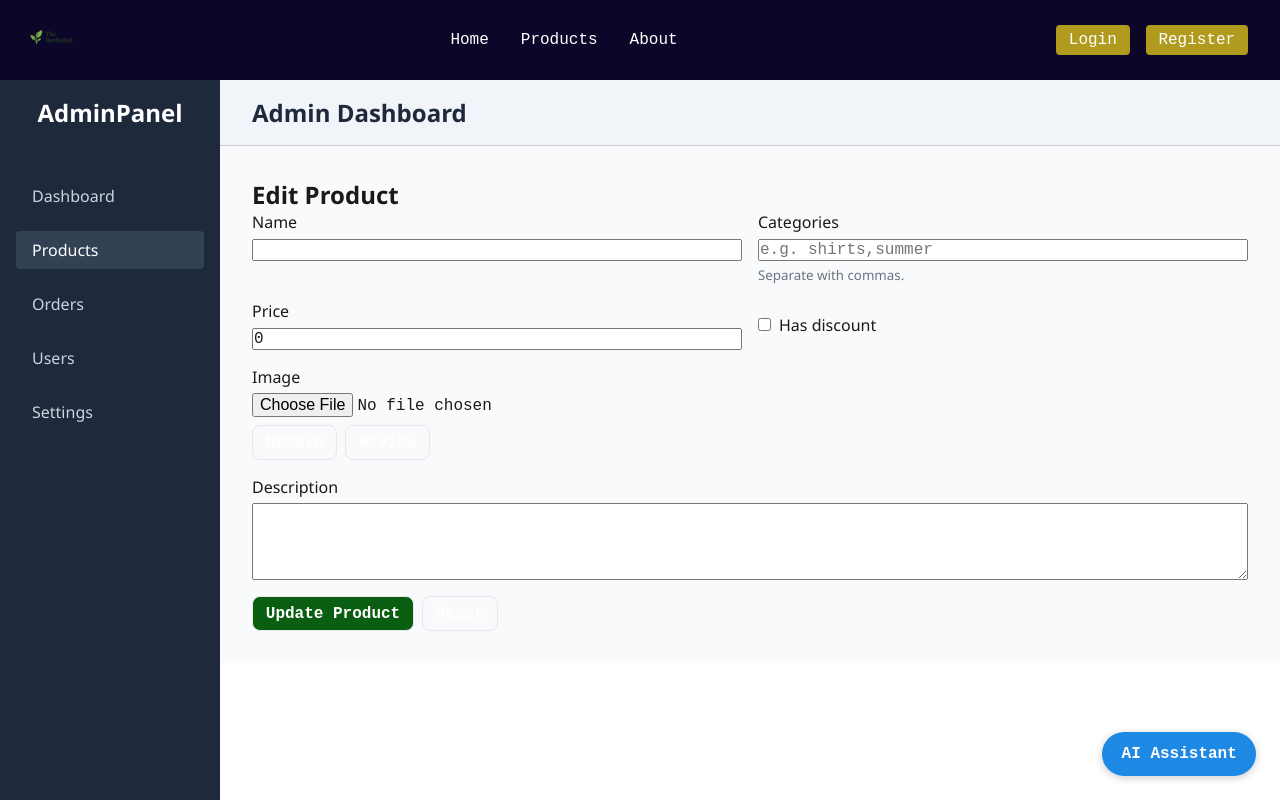
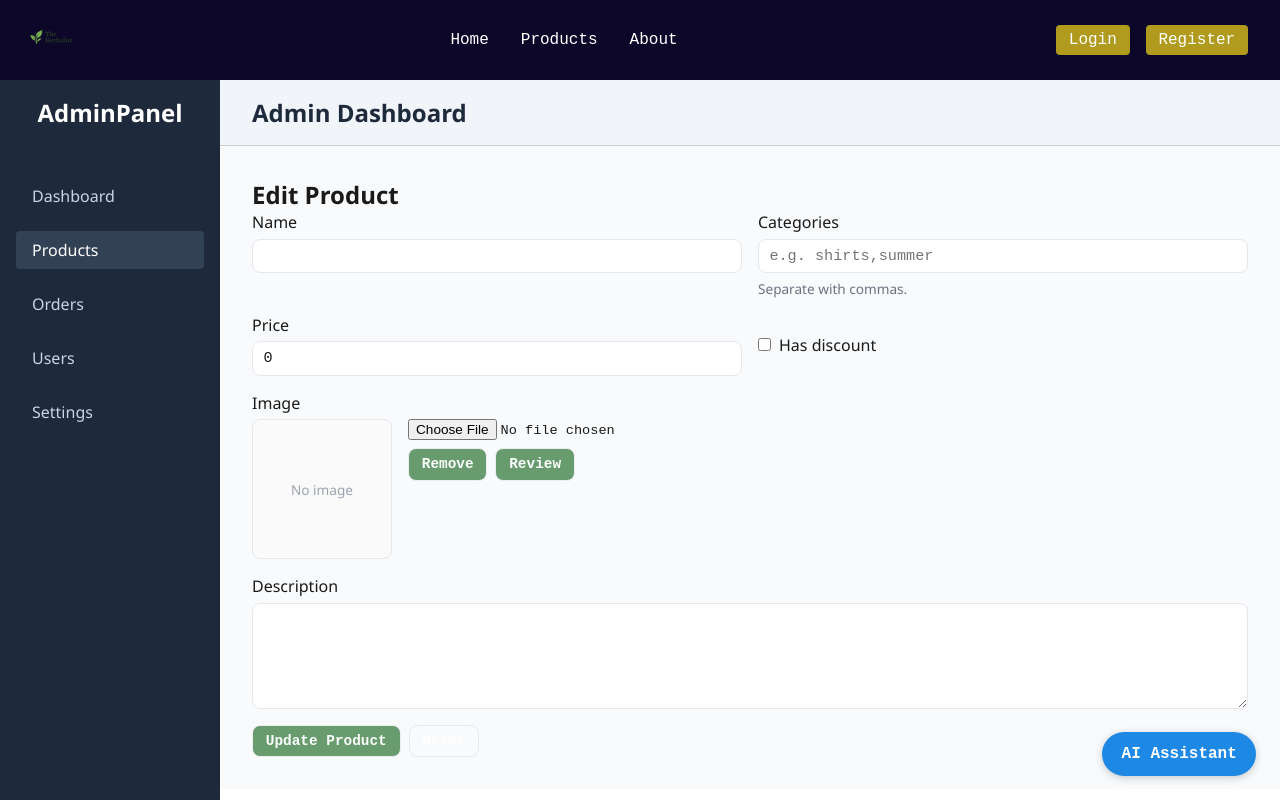
Before and after one commit to Schwartz1901/ecom-app, an Angular app: page /admin/admin-products/edit/1 in a window 1280 px wide. Shown: the top 800 px of the page. Built offline with nearby package versions, Linux system fonts and the light colour scheme; no server answers.

Commit message:
blob update

```diff
--- a/src/app/features/admin/admin-products/admin-edit-product/admin-edit-product.component.html
+++ b/src/app/features/admin/admin-products/admin-edit-product/admin-edit-product.component.html
@@ -14,7 +14,7 @@
     <!-- Categories (comma-separated) -->
     <label class="field">
       <span>Categories</span>
-      <input formControlName="catagory" type="text" placeholder="e.g. shirts,summer" />
+      <input formControlName="categories" type="text" placeholder="e.g. shirts,summer" />
       <small class="hint">Separate with commas.</small>
     </label>
 
@@ -34,12 +34,12 @@
     </label>
 
     <!-- Discount Price (only when discounted) -->
-    @if (productForm.controls.isDiscount.value) {
+    @if (fc.isDiscount.value) {
       <label class="field">
         <span>Discount Price</span>
         <input formControlName="discountPrice" type="number" inputmode="decimal" step="0.01" min="0" />
         @if (productForm.hasError('discountInvalid')) {
-          <small class="error">Discount must be > 0 and < price.</small>
+          <small class="error">Discount must be > 0 and &lt; price.</small>
         }
       </label>
     }
@@ -49,18 +49,25 @@
       <span>Image</span>
 
       <div class="image-row">
-        <img *ngIf="imageUrl()" [src]="imageUrl()!" alt="Product image" class="preview" />
+        @if (imageUrl()) {
+          <img [src]="imageUrl()!" alt="Product image" class="preview" />
+        } @else {
+          <div class="preview placeholder">No image</div>
+        }
+
         <div class="image-actions">
           <input type="file" accept="image/*" (change)="onFilePicked($event)" />
           <div class="row">
-            <button type="button" class="btn ghost" (click)="clearPickedImage()" [disabled]="!imageUrl()">Remove</button>
-            <button type="button" class="btn ghost" (click)="openViewer()" [disabled]="!imageUrl()">Review</button>
+            <button type="button" class="btn" (click)="clearPickedImage()" [disabled]="!imageUrl()">Remove</button>
+            <button type="button" class="btn" (click)="openViewer()" [disabled]="!imageUrl()">Review</button>
           </div>
           <!-- Optional flag to remove existing server image on save -->
-          <label class="mini" *ngIf="serverHasImage()">
+          @if (serverHasImage()) {
+            <label class="mini">
               <input type="checkbox" [checked]="removeImage()" (change)="toggleRemoveImage($event)" />
               <span>Remove existing image on save</span>
             </label>
+          }
         </div>
       </div>
 
@@ -85,7 +92,8 @@
 </form>
 
 <!-- Simple full-screen review -->
-<div class="viewer-backdrop" *ngIf="viewerOpen()">
+@if (viewerOpen()) {
+  <div class="viewer-backdrop">
     <div class="viewer-toolbar">
       <button type="button" (click)="closeViewer()">Close</button>
     </div>
@@ -93,3 +101,4 @@
       <img [src]="imageUrl()!" alt="Product image review" />
     </div>
   </div>
+}
--- a/src/app/features/admin/admin-products/admin-edit-product/admin-edit-product.component.scss
+++ b/src/app/features/admin/admin-products/admin-edit-product/admin-edit-product.component.scss
@@ -1,25 +1,199 @@
-.form { display: grid; gap: 1rem; }
+.form {
+  display: grid;
+  gap: 1rem;
+}
+
 .grid {
-  display: grid; gap: 1rem;
+  display: grid;
+  gap: 1rem;
   grid-template-columns: 1fr 1fr;
-  .col-span-2 { grid-column: span 2; }
 }
-.field { display: flex; flex-direction: column; gap: .35rem; }
-.field.inline { flex-direction: row; align-items: center; gap: .5rem; }
-.error { color: #b91c1c; }
-.hint { color: #6b7280; }
 
-.image-row { display: flex; gap: 1rem; align-items: flex-start; }
-.preview { width: 140px; height: 140px; object-fit: cover; border-radius: .5rem; border: 1px solid #e5e7eb; }
-.image-actions { display: grid; gap: .5rem; }
-.row { display: flex; gap: .5rem; }
+.col-span-2 {
+  grid-column: span 2;
+}
 
-.actions { display: flex; gap: .5rem; }
-.btn { padding: .45rem .8rem; border: 1px solid #e5e7eb; border-radius: .5rem; }
-.btn.ghost { background: transparent; }
-.btn.ghost.danger { border-color: #fecaca; color: #b91c1c; }
+.field {
+  display: flex;
+  flex-direction: column;
+  gap: 0.35rem;
 
-.viewer-backdrop { position: fixed; inset: 0; background: rgba(0,0,0,.85); z-index: 1000; display: flex; flex-direction: column; }
-.viewer-toolbar { display: flex; gap: .5rem; padding: .5rem .75rem; background: rgba(20,20,20,.8); color: #fff; }
-.viewer-stage { flex: 1; display: grid; place-items: center; }
-.viewer-stage img { max-width: 90vw; max-height: 80vh; object-fit: contain; }
+  &.inline {
+    flex-direction: row;
+    align-items: center;
+    gap: 0.5rem;
+  }
+
+  span {
+    font-weight: 500;
+  }
+
+  input[type='text'],
+  input[type='number'],
+  textarea {
+    border: 1px solid #e5e7eb;
+    border-radius: 0.5rem;
+    padding: 0.45rem 0.65rem;
+    font-size: 0.95rem;
+    background: #fff;
+    transition: border-color 0.15s ease, box-shadow 0.15s ease;
+
+    &:focus-visible {
+      outline: none;
+      border-color: #93c5fd;
+      box-shadow: 0 0 0 3px rgba(59, 130, 246, 0.25);
+    }
+  }
+
+  textarea {
+    resize: vertical;
+    min-height: 100px;
+  }
+}
+
+.error {
+  color: #b91c1c;
+  font-size: 0.85rem;
+}
+
+.hint {
+  color: #6b7280;
+  font-size: 0.85rem;
+}
+
+/* Image row */
+.image-row {
+  display: flex;
+  gap: 1rem;
+  align-items: flex-start;
+}
+
+.preview {
+  width: 140px;
+  height: 140px;
+  object-fit: cover;
+  border-radius: 0.5rem;
+  border: 1px solid #e5e7eb;
+  background: #fafafa;
+
+  &.placeholder {
+    display: grid;
+    place-items: center;
+    color: #9ca3af;
+    font-size: 0.85rem;
+  }
+}
+
+.image-actions {
+  display: grid;
+  gap: 0.5rem;
+
+  input[type='file'] {
+    font-size: 0.85rem;
+  }
+}
+
+.row {
+  display: flex;
+  gap: 0.5rem;
+}
+
+/* Buttons */
+.actions {
+  display: flex;
+  gap: 0.5rem;
+}
+
+.btn {
+  padding: 0.45rem 0.8rem;
+  border: 1px solid #e5e7eb;
+  border-radius: 0.5rem;
+
+  cursor: pointer;
+  font-size: 0.9rem;
+  transition: background 0.15s ease, border-color 0.15s ease, color 0.15s ease;
+
+  &:hover {
+    background: #f8fafc;
+  }
+
+  &:disabled {
+    opacity: 0.6;
+    cursor: not-allowed;
+  }
+
+  &.ghost {
+    background: transparent;
+
+    &:hover {
+      background: #f9fafb;
+    }
+
+    &.danger {
+      border-color: #fecaca;
+      color: #b91c1c;
+
+      &:hover {
+        background: #fef2f2;
+      }
+    }
+  }
+}
+
+/* Viewer overlay */
+.viewer-backdrop {
+  position: fixed;
+  inset: 0;
+  background: rgba(0, 0, 0, 0.85);
+  z-index: 1000;
+  display: flex;
+  flex-direction: column;
+  animation: fade-in 0.15s ease-out;
+}
+
+.viewer-toolbar {
+  display: flex;
+  gap: 0.5rem;
+  padding: 0.5rem 0.75rem;
+  background: rgba(20, 20, 20, 0.8);
+  color: #fff;
+  -webkit-backdrop-filter: blur(6px);
+  backdrop-filter: blur(6px);
+}
+
+.viewer-stage {
+  flex: 1;
+  display: grid;
+  place-items: center;
+
+  img {
+    max-width: 90vw;
+    max-height: 80vh;
+    object-fit: contain;
+    border-radius: 0.5rem;
+    box-shadow: 0 10px 30px rgba(0, 0, 0, 0.45);
+  }
+}
+
+/* Animations */
+@keyframes fade-in {
+  from {
+    opacity: 0;
+  }
+  to {
+    opacity: 1;
+  }
+}
+
+/* Responsive tweaks */
+@media (max-width: 720px) {
+  .grid {
+    grid-template-columns: 1fr;
+  }
+  .col-span-2 {
+    grid-column: auto;
+  }
+  .image-row {
+    flex-direction: column;
+  }
+}
--- a/src/app/features/admin/admin-products/admin-edit-product/admin-edit-product.component.ts
+++ b/src/app/features/admin/admin-products/admin-edit-product/admin-edit-product.component.ts
@@ -9,7 +9,7 @@ import { ProductService } from '../../../../shared/services/product.service';
 
 type ProductFormModel = {
   name: FormControl<string>;
-  catagory: FormControl<string>;       // server spelling as requested
+  categories: FormControl<string>;      // ✅ corrected spelling
   price: FormControl<number>;
   isDiscount: FormControl<boolean>;
   discountPrice: FormControl<number | null>;
@@ -77,7 +77,7 @@ export class AdminEditProductComponent implements OnInit, OnDestroy {
       next: (p: any) => {
         this.productForm.patchValue({
           name: p.name ?? '',
-          catagory: p.catagory ?? '',
+          categories: p.categories ?? '',
           price: p.price ?? 0,
           isDiscount: p.isDiscount ?? false,
           discountPrice: p.discountPrice ?? null,
@@ -101,7 +101,7 @@ export class AdminEditProductComponent implements OnInit, OnDestroy {
   private initForm() {
     this.productForm = this.fb.group<ProductFormModel>({
       name: this.fb.control('', { nonNullable: true, validators: [Validators.required, Validators.maxLength(120)] }),
-      catagory: this.fb.control('', { nonNullable: true }),
+      categories: this.fb.control('', { nonNullable: true }),
       price: this.fb.control(0, { nonNullable: true, validators: [Validators.required, Validators.min(0)] }),
       isDiscount: this.fb.control(false, { nonNullable: true }),
       discountPrice: this.fb.control<number | null>(null),
@@ -170,7 +170,7 @@ export class AdminEditProductComponent implements OnInit, OnDestroy {
 
     const fd = new FormData();
     fd.append('name', this.fc.name.value);
-    fd.append('catagory', this.fc.catagory.value);
+    fd.append('categories', this.fc.categories.value);
     fd.append('price', String(this.fc.price.value));
     fd.append('isDiscount', String(this.fc.isDiscount.value));
     if (this.fc.isDiscount.value && this.fc.discountPrice.value != null) {
@@ -194,7 +194,7 @@ export class AdminEditProductComponent implements OnInit, OnDestroy {
   resetForm() {
     this.productForm.reset({
       name: '',
-      catagory: '',
+      categories: '',
       price: 0,
       isDiscount: false,
       discountPrice: null,
```
Lines whose indentation alone changed are shown as unchanged.
